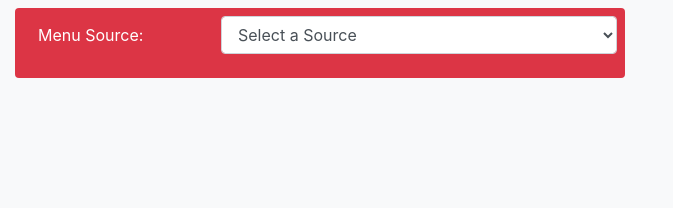
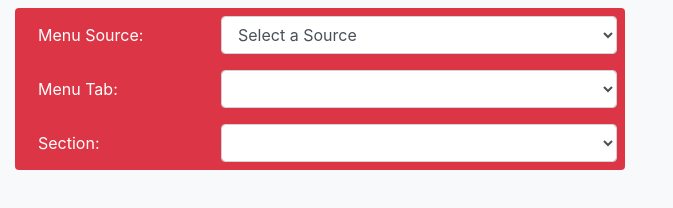
Before and after one commit to aOpenbrier/munchmenu, a website: page public/index.html in a window 1280 px wide. Shown: the whole page, without its empty margins (0-673 px from the left). Drawn offline with nearby package versions, Linux system fonts and the light colour scheme.

Commit message:
persistant tab and section selects

```diff
--- a/public/index.html
+++ b/public/index.html
@@ -23,6 +23,16 @@
                             <option value="" selected="true">Select a Source</option>
                             <option value="/munchthaimenu">web: munchthai.com/assets/js/</option>
                             <option value="/menu">local file: publish/assets/js/</option>
+                        </select>
+                    </div>
+                    <div class="form-group row mx-2">
+                        <label for="menutabselect" class="col-4 col-form-label ">Menu Tab: </label>
+                        <select name="tab" id="menutabselect" class='form-control col-8' onchange="tabSelect(event)">
+                        </select>
+                    </div>
+                    <div class="form-group row mx-2 mb-0">
+                        <label for="menusectionselect" class="col-4 col-form-label">Section: </label>
+                        <select name="section" id="menusectionselect" class="form-control col-8" onchange="sectionSelect(event)">
                         </select>
                     </div>
                 </form>
```
